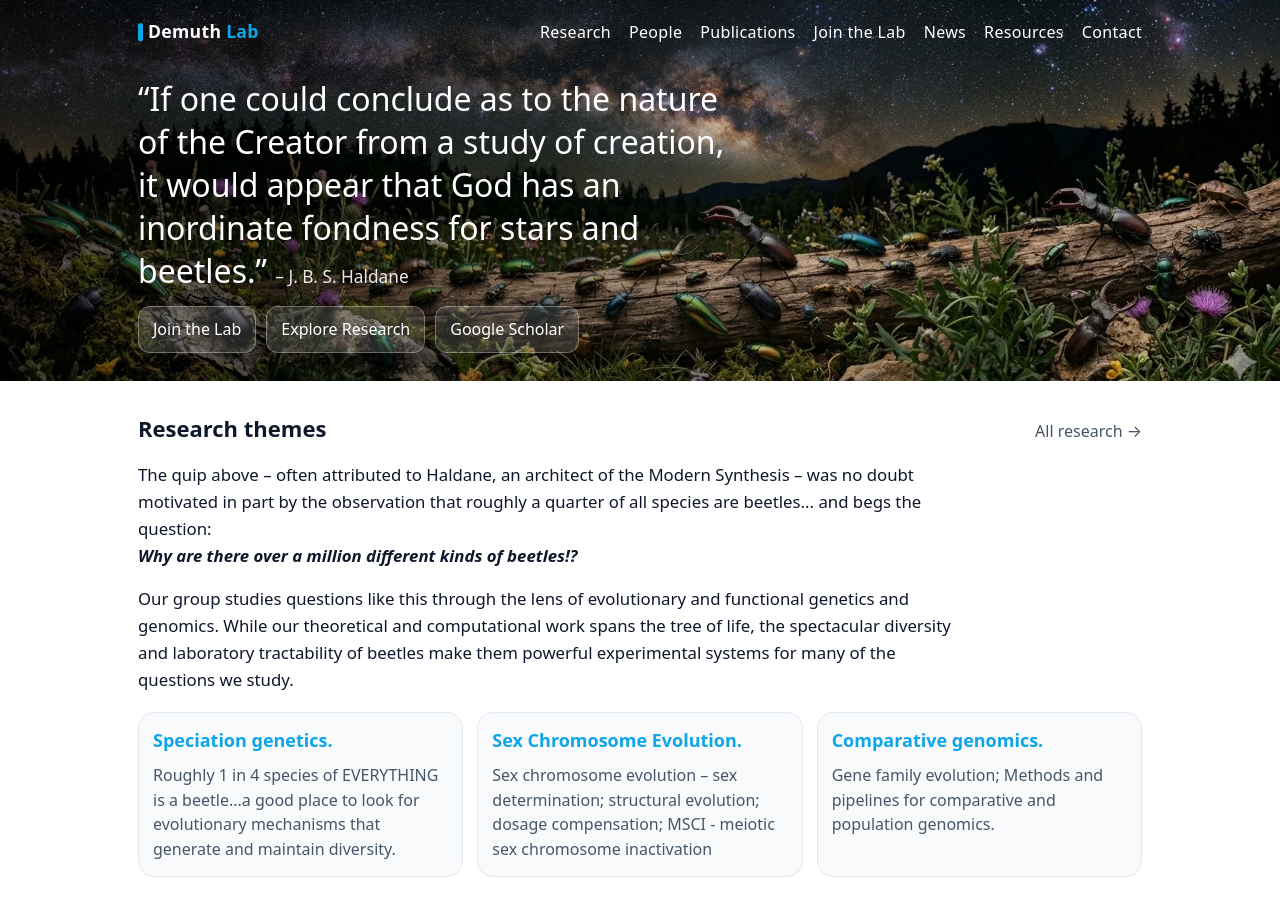
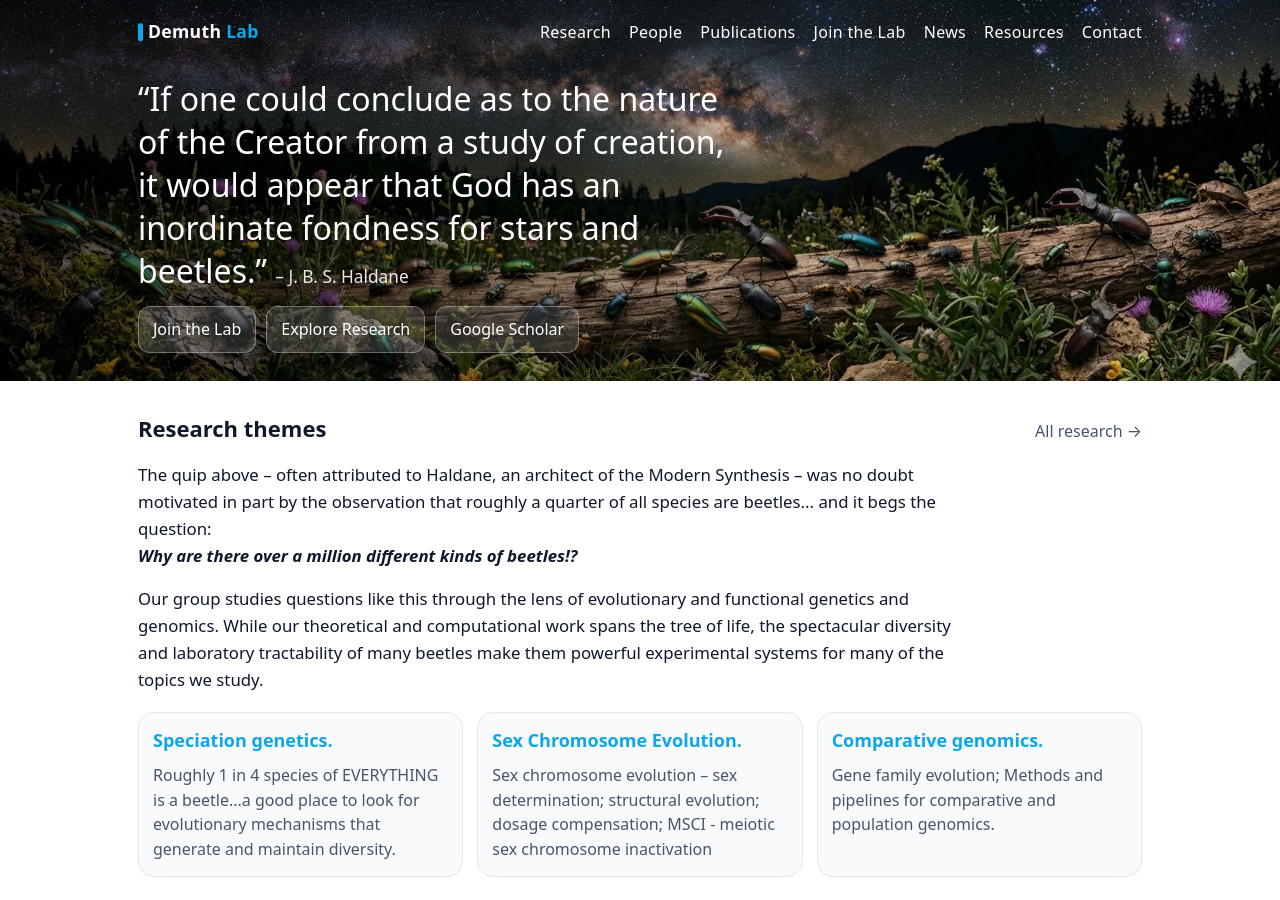
Before and after one commit to demuth-lab/demuth-lab.github.io, a Jekyll site: the page built from index.md, in a window 1280 px wide and 900 px high. Built offline with Jekyll 4.4.1, drawn with Linux system fonts in a browser that asks for light colours.

Commit message:
Update index.md

```diff
--- a/index.md
+++ b/index.md
@@ -29,10 +29,10 @@
 </div>
 
 <div class="research-intro">
-<p>The quip above – often attributed to Haldane, an architect of the Modern Synthesis – was no doubt motivated in part by the observation that roughly a quarter of all species are beetles... and begs the question: <br><strong><em>Why are there over a million different kinds of beetles!?</em></strong></p>
+<p>The quip above – often attributed to Haldane, an architect of the Modern Synthesis – was no doubt motivated in part by the observation that roughly a quarter of all species are beetles... and it begs the question: <br><strong><em>Why are there over a million different kinds of beetles!?</em></strong></p>
 
 <p>
-Our group studies questions like this through the lens of evolutionary and functional genetics and genomics. While our theoretical and computational work spans the tree of life, the spectacular diversity and laboratory tractability of beetles make them powerful experimental systems for many of the questions we study.
+Our group studies questions like this through the lens of evolutionary and functional genetics and genomics. While our theoretical and computational work spans the tree of life, the spectacular diversity and laboratory tractability of many beetles make them powerful experimental systems for many of the topics we study.
 </p>
 </div>
 
```
